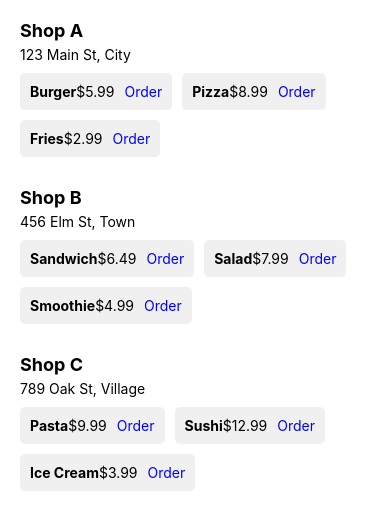
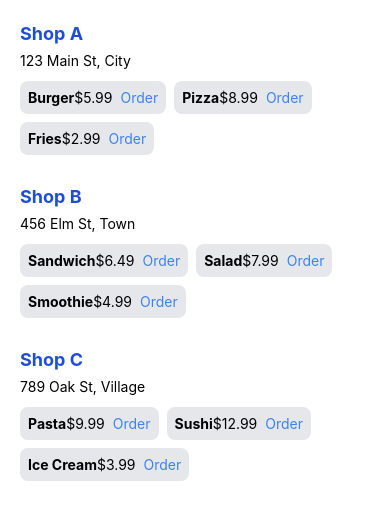
Before and after one commit to EzInterview/DtuEats-frontend, a React Native app: screen / in a window 390 px wide. Shown: the top 530 px of the page. Built offline with nearby package versions, Linux system fonts and the light colour scheme.

Commit message:
tailwind css configured

```diff
--- a/App.js
+++ b/App.js
@@ -1,5 +1,5 @@
 import React, { useState } from 'react';
-import { View, Text, ScrollView, TouchableOpacity, StyleSheet } from 'react-native';
+import { View, Text, ScrollView, TouchableOpacity } from 'react-native';
 
 const Home = () => {
   // Sample data for multiple shops and their menus with price and location
@@ -43,17 +43,21 @@ const Home = () => {
   };
 
   return (
-    <ScrollView contentContainerStyle={styles.container}>
+    <ScrollView className="flex-grow p-5">
       {shops.map((shop) => (
-        <View key={shop.id} style={styles.shopContainer}>
-          <Text style={styles.shopName}>{shop.name}</Text>
-          <Text style={styles.shopLocation}>{shop.location}</Text>
-          <View style={styles.menuContainer}>
+        <View key={shop.id} className="mb-5">
+          <Text className="text-lg font-bold mb-1 text-blue-700">{shop.name}</Text>
+          <Text className="mb-3">{shop.location}</Text>
+          <View className="flex flex-row flex-wrap">
             {shop.menu.map((menuItem, index) => (
-              <TouchableOpacity key={index} style={styles.menuItem} onPress={() => handleOrder(menuItem.item, shop.name)}>
-                <Text style={styles.itemName}>{menuItem.item}</Text>
-                <Text style={styles.itemPrice}>{menuItem.price}</Text>
-                <Text style={styles.orderButton}>Order</Text>
+              <TouchableOpacity
+                key={index}
+                className="bg-gray-200 p-2 rounded-lg mr-2 mb-2 flex flex-row items-center"
+                onPress={() => handleOrder(menuItem.item, shop.name)}
+              >
+                <Text className="flex-1 font-bold">{menuItem.item}</Text>
+                <Text className="mr-2">{menuItem.price}</Text>
+                <Text className="text-blue-500">Order</Text>
               </TouchableOpacity>
             ))}
           </View>
@@ -63,45 +67,4 @@ const Home = () => {
   );
 };
 
-const styles = StyleSheet.create({
-  container: {
-    flexGrow: 1,
-    padding: 20,
-  },
-  shopContainer: {
-    marginBottom: 20,
-  },
-  shopName: {
-    fontSize: 18,
-    fontWeight: 'bold',
-    marginBottom: 5,
-  },
-  shopLocation: {
-    marginBottom: 10,
-  },
-  menuContainer: {
-    flexDirection: 'row',
-    flexWrap: 'wrap',
-  },
-  menuItem: {
-    backgroundColor: '#f0f0f0',
-    padding: 10,
-    borderRadius: 5,
-    marginRight: 10,
-    marginBottom: 10,
-    flexDirection: 'row',
-    alignItems: 'center',
-  },
-  itemName: {
-    flex: 1,
-    fontWeight: 'bold',
-  },
-  itemPrice: {
-    marginRight: 10,
-  },
-  orderButton: {
-    color: 'blue',
-  },
-});
-
 export default Home;
--- a/babel.config.js
+++ b/babel.config.js
@@ -1,3 +1,4 @@
 module.exports = {
   presets: ['module:@react-native/babel-preset'],
+  plugins: ["nativewind/babel"],
 };
--- a/package.json
+++ b/package.json
@@ -10,6 +10,7 @@
     "test": "jest"
   },
   "dependencies": {
+    "nativewind": "^2.0.11",
     "react": "18.2.0",
     "react-native": "0.74.2"
   },
@@ -28,6 +29,7 @@
     "jest": "^29.6.3",
     "prettier": "2.8.8",
     "react-test-renderer": "18.2.0",
+    "tailwindcss": "^3.3.2",
     "typescript": "5.0.4"
   },
   "engines": {
--- /dev/null
+++ b/tailwind.config.js
@@ -0,0 +1,8 @@
+/** @type {import('tailwindcss').Config} */
+module.exports = {
+  content: ["./App.{js,jsx,ts,tsx}", "./<custom-folder>/**/*.{js,jsx,ts,tsx}"],
+  theme: {
+    extend: {},
+  },
+  plugins: [],
+}
```
Also changed, not shown: orders/OrderDiscription.js (added, +12 -0 lines), orders/OrderHistory.js (added, +12 -0 lines), payments/PaymentDiscription.js (added, +12 -0 lines), payments/PaymentHistory.js (added, +12 -0 lines), 1 other file (tests, documents, lock files or other folders).
